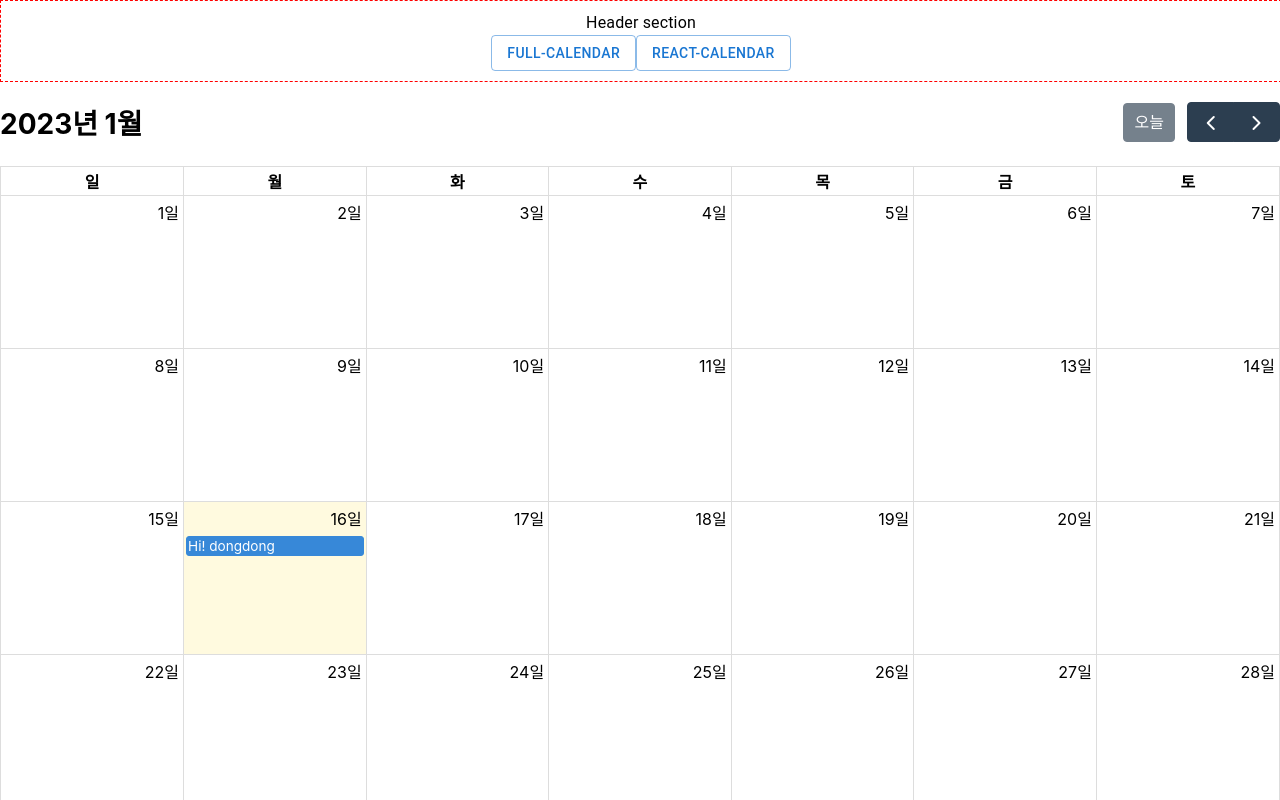
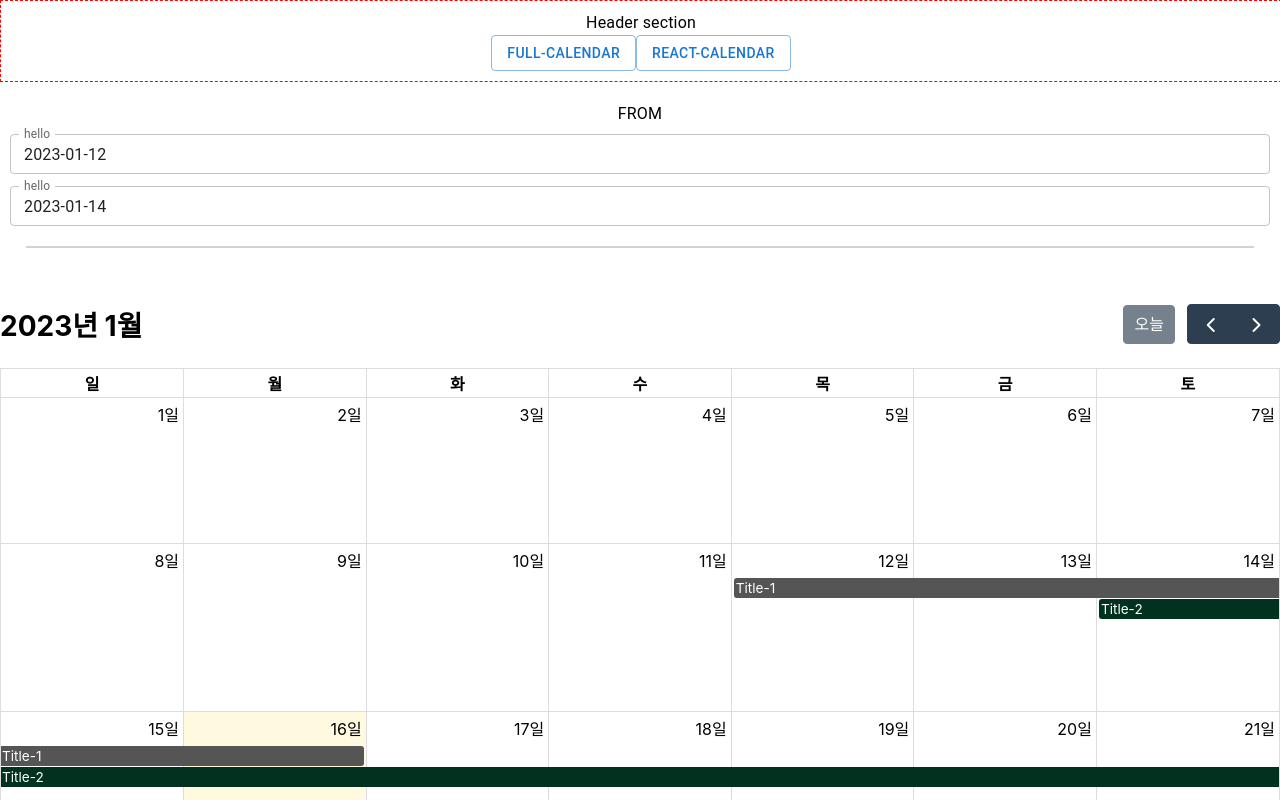
Before and after one commit to crayonzgrim/calendar-assign-web, a React (Create React App) app: page /custom in a window 1280 px wide. Shown: the top 800 px of the page. Built offline with nearby package versions, Linux system fonts and the light colour scheme.

Commit message:
✨ feat(*): add Start field, end field

```diff
--- a/package.json
+++ b/package.json
@@ -10,6 +10,7 @@
     "@fullcalendar/interaction": "^6.0.3",
     "@fullcalendar/react": "^6.0.4",
     "@mui/material": "^5.11.4",
+    "@reduxjs/toolkit": "^1.9.1",
     "@testing-library/jest-dom": "^5.14.1",
     "@testing-library/react": "^13.0.0",
     "@testing-library/user-event": "^13.2.1",
@@ -22,8 +23,10 @@
     "react-calendar": "^4.0.0",
     "react-dom": "^18.2.0",
     "react-icons": "^4.7.1",
+    "react-redux": "^8.0.5",
     "react-router-dom": "6",
     "react-scripts": "5.0.1",
+    "redux": "^4.2.0",
     "typescript": "^4.4.2",
     "web-vitals": "^2.1.0"
   },
--- a/src/components/customCalendar/index.tsx
+++ b/src/components/customCalendar/index.tsx
@@ -1,4 +1,4 @@
-import { Box } from '@mui/material'
+import { Box, TextField, styled, css, Typography, Divider } from '@mui/material'
 import { useCallback, useState } from 'react'
 import FullCalendar from '@fullcalendar/react'
 import {
@@ -10,20 +10,62 @@ import {
 import allLocales from '@fullcalendar/core/locales-all'
 import dayGridPlugin from '@fullcalendar/daygrid'
 import interactionPlugin from '@fullcalendar/interaction'
+import { DateForm } from '../dateForm'
 
-export const CustomCalendar = () => {
+type CustomCalendarProps = {
+  //
+}
+
+export const CustomCalendar = styled((props: CustomCalendarProps) => {
   /** Property */
+  const { ...others } = props
+
+  const [data, setData] = useState<EventInput[]>([
+    {
+      id: crypto.randomUUID(),
+      title: 'Title-1',
+      start: '2023-01-12',
+      end: '2023-01-17',
+      color: '#555',
+      memo: 'This is a memo'
+    },
+    {
+      id: crypto.randomUUID(),
+      title: 'Title-2',
+      start: '2023-01-14',
+      end: '2023-01-23',
+      color: '#013220',
+      memo: 'This is a memo'
+    }
+  ])
+
+  const [toValue, setToValue] = useState(
+    new Date().toISOString().replace(/T.*$/, '')
+  )
+  const [fromValue, setFromValue] = useState(
+    new Date().toISOString().replace(/T.*$/, '')
+  )
+
   const [currentEvents, setCurrentEvents] = useState<EventApi[]>([])
 
   const todayStr = new Date().toISOString().replace(/T.*$/, '') // YYYY-MM-DD format
 
-  const INITIAL_EVENTS: EventInput[] = [
-    {
-      id: new Date().toString(),
-      title: 'Hi! dongdong',
-      start: todayStr
-    }
-  ]
+  // const INITIAL_EVENTS: EventInput[] = [
+  // {
+  //   id: '1',
+  //   title: '1111',
+  //     start: '2023-01-10',
+  //     end: '2023-01-20',
+  //     color: '#013220'
+  //   },
+  //   {
+  //     id: '2',
+  //     title: '2222',
+  //     start: '2023-01-17',
+  //     end: '2023-01-24',
+  //     color: '#FF0000'
+  //   }
+  // ]
 
   /** Function */
   const handleEvents = useCallback((event: EventApi[]) => {
@@ -34,8 +76,10 @@ export const CustomCalendar = () => {
   const handleDateSelect = useCallback((selectInfo: DateSelectArg) => {
     let title = prompt('hello world')?.trim()
     let calendarApi = selectInfo.view.calendar
-    console.log('selectInfo >>> ', selectInfo)
+    // console.log('selectInfo >>> ', selectInfo)
+    // console.log('calendarApi >>> ', calendarApi)
     calendarApi.unselect()
+
     if (title) {
       calendarApi.addEvent({
         id: new Date().toString(),
@@ -48,20 +92,21 @@ export const CustomCalendar = () => {
   }, [])
 
   const handleEventClick = useCallback((data: EventClickArg) => {
-    console.log(data)
+    // console.log(data)
   }, [])
 
-  const [value, setValue] = useState(new Date())
   /** Render */
   return (
-    <Box style={{ height: '100%' }}>
+    <Box {...others}>
+      <DateForm data={data} toValue={toValue} fromValue={fromValue} />
       <FullCalendar
         // plugins={[dayGridPlugin, interactionPlugin]}
         plugins={[dayGridPlugin]}
         initialView="dayGridMonth"
         selectable={true}
         editable={true}
-        initialEvents={INITIAL_EVENTS}
+        initialEvents={data}
+        // initialEvents={INITIAL_EVENTS}
         locales={allLocales}
         locale="ko"
         eventsSet={handleEvents}
@@ -70,4 +115,8 @@ export const CustomCalendar = () => {
       />
     </Box>
   )
-}
+})(({ theme }) => {
+  return css`
+    height: 100%;
+  `
+})
--- /dev/null
+++ b/src/components/dateForm/index.tsx
@@ -0,0 +1,61 @@
+import React from 'react'
+import { styled, css, Box, Typography, Divider } from '@mui/material'
+import { EventInput } from '@fullcalendar/core'
+import { TextField } from '../textField'
+
+type DateFormProps = {
+  data: EventInput[]
+  toValue: string
+  fromValue: string
+}
+
+export const DateForm = styled((props: DateFormProps) => {
+  /** Property */
+  const { data, toValue, fromValue, ...others } = props
+
+  /** Function */
+
+  /** Render */
+  return (
+    <Box
+      {...others}
+      sx={{
+        display: 'flex',
+        justifyContent: 'space-between',
+        flexDirection: 'column',
+        mb: 5
+      }}
+    >
+      <Box sx={{ display: 'flex', flexDirection: 'column', flex: 1 }}>
+        <Typography sx={{ textAlign: 'center' }}>FROM</Typography>
+        {data.map((info) => {
+          if (info.start) {
+            return <TextField label="시작 날짜" value={info.start} />
+          }
+
+          if (info.end) {
+            return <TextField label="마지막 날짜" value={info.end} />
+          }
+
+          return null
+        })}
+      </Box>
+
+      <Divider
+        orientation={'horizontal'}
+        sx={{ border: '0.5px solid lightGray', m: 2, mt: 2 }}
+      />
+
+      {/* <Box sx={{ display: 'flex', flexDirection: 'column', flex: 1 }}> */}
+      {/*   <Typography sx={{ textAlign: 'center' }}>TO</Typography> */}
+      {/* <TextField label="제목" value={toValue} /> */}
+      {/* <TextField label="날짜" value={toValue} /> */}
+      {/* <TextField label="내용" value={toValue} /> */}
+      {/* </Box> */}
+    </Box>
+  )
+})(({ theme }) => {
+  return css`
+    padding: 0 10px;
+  `
+})
--- /dev/null
+++ b/src/components/textField/index.tsx
@@ -0,0 +1,34 @@
+import React from 'react'
+import {
+  styled,
+  css,
+  TextField as MuiTextField,
+  TextFieldProps as MuiTextFieldProps
+} from '@mui/material'
+import { DateInput, EventInput } from '@fullcalendar/core'
+
+type TextFieldProps = {
+  label?: string
+  value?: DateInput | undefined
+} & MuiTextFieldProps
+
+export const TextField = styled((props: TextFieldProps) => {
+  /** Property */
+  const { label = '', value = '' } = props
+
+  /** Function */
+
+  /** Render */
+  return (
+    <MuiTextField
+      fullWidth
+      label={'hello'}
+      value={value}
+      margin={'dense'}
+      size={'small'}
+      onChange={() => {}}
+    />
+  )
+})(({ theme }) => {
+  return css``
+})
--- a/src/index.tsx
+++ b/src/index.tsx
@@ -1,19 +1,21 @@
-import React from 'react';
-import ReactDOM from 'react-dom/client';
-import './index.css';
-import App from './App';
-import reportWebVitals from './reportWebVitals';
+import React from 'react'
+import ReactDOM from 'react-dom/client'
+import './index.css'
+import App from './App'
+import reportWebVitals from './reportWebVitals'
+import { Provider } from 'react-redux'
+import store from './redux/store'
 
-const root = ReactDOM.createRoot(
-  document.getElementById('root') as HTMLElement
-);
+const root = ReactDOM.createRoot(document.getElementById('root') as HTMLElement)
 root.render(
   <React.StrictMode>
-    <App />
+    <Provider store={store}>
+      <App />
+    </Provider>
   </React.StrictMode>
-);
+)
 
 // If you want to start measuring performance in your app, pass a function
 // to log results (for example: reportWebVitals(console.log))
 // or send to an analytics endpoint. Learn more: https://bit.ly/CRA-vitals
-reportWebVitals();
+reportWebVitals()
--- /dev/null
+++ b/src/redux/calendarInfo/calendarSlice.ts
@@ -0,0 +1,29 @@
+import { createSlice } from '@reduxjs/toolkit'
+import type { PayloadAction } from '@reduxjs/toolkit'
+import { EventInput } from '@fullcalendar/core'
+
+const initialState: EventInput[] = [
+  {
+    id: crypto.randomUUID(),
+    title: '',
+    start: new Date().toISOString().replace(/T.*$/, ''),
+    end: new Date().toISOString().replace(/T.*$/, ''),
+    color: '#000'
+  }
+]
+
+export const calendarSlice = createSlice({
+  name: 'calendarInfo',
+  initialState,
+  reducers: {
+    addCalendarData: (state, action: PayloadAction<EventInput[]>) => {
+      if (action.payload) {
+        state.push(action.payload)
+      }
+    }
+  }
+})
+
+export const { addCalendarData } = calendarSlice.actions
+
+export default calendarSlice.reducer
--- /dev/null
+++ b/src/redux/calendarInfo/index.ts
@@ -0,0 +1 @@
+export * from './calendarSlice'
--- /dev/null
+++ b/src/redux/store.ts
@@ -0,0 +1,15 @@
+import { configureStore } from '@reduxjs/toolkit'
+import addCalendarReducer from './calendarInfo/calendarSlice'
+
+const store = configureStore({
+  reducer: {
+    addCalendar: addCalendarReducer
+  }
+})
+//
+// Infer the `RootState` and `AppDispatch` types from the store itself
+export type RootState = ReturnType<typeof store.getState>
+// Inferred type: {posts: PostsState, comments: CommentsState, users: UsersState}
+export type AppDispatch = typeof store.dispatch
+
+export default store
```
Also changed, not shown: 1 other file (tests, documents, lock files or other folders).
